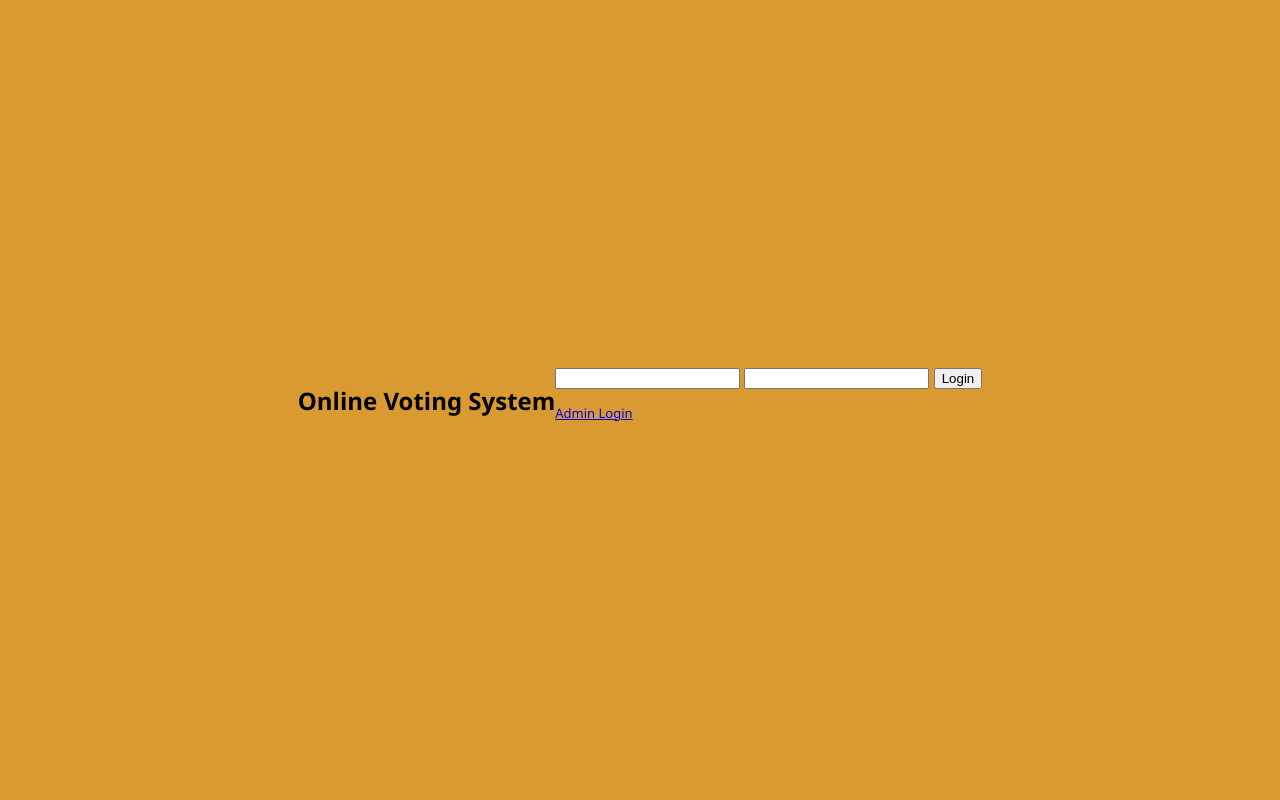
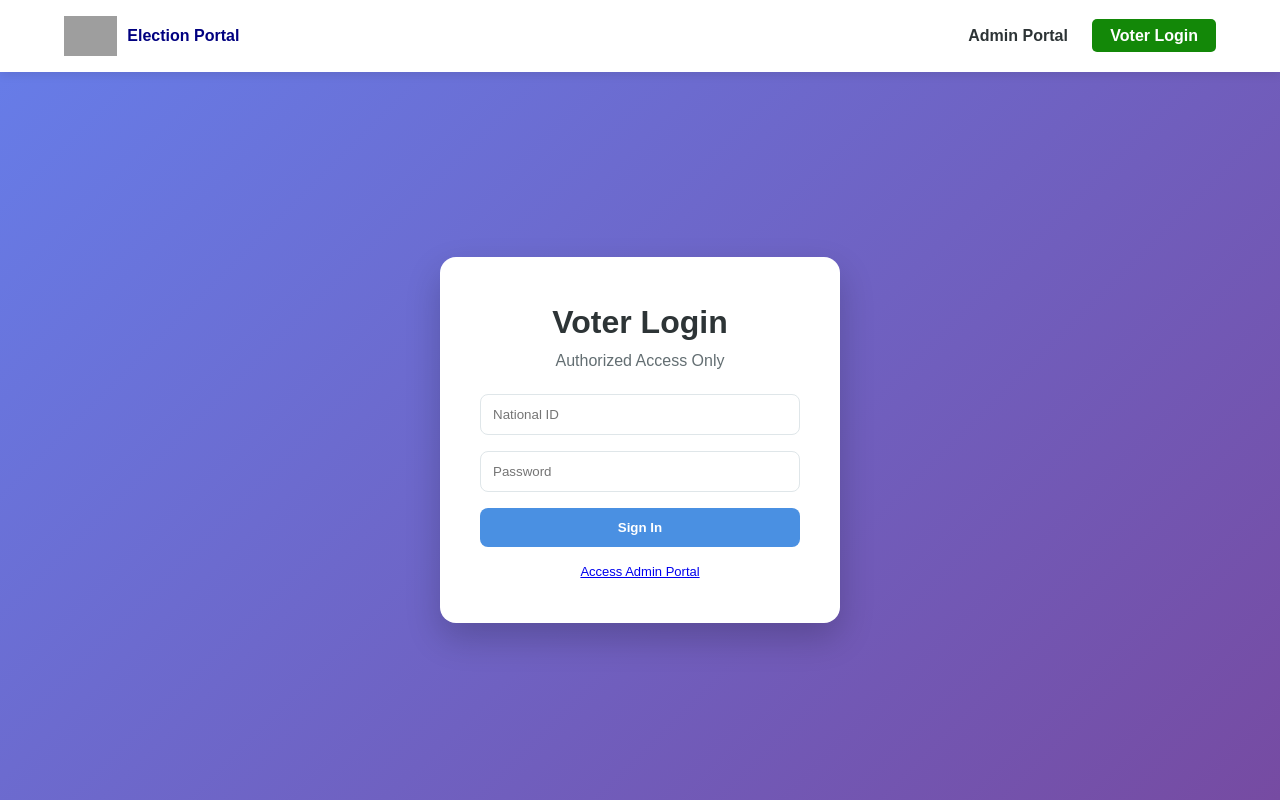
Before and after one commit to DattasaiBattu1999/Voting-System, a plain HTML site: page frontend/index.html in a window 1280 px wide. Drawn offline with Linux system fonts and the light colour scheme; grey boxes are pictures that could not be loaded.

Commit message:
user view issue resolved

```diff
--- a/frontend/index.html
+++ b/frontend/index.html
@@ -3,20 +3,35 @@
 <head>
   <link rel="stylesheet" href="style.css">
 </head>
-<script src="./app.js"></script>
+<body>
+  <nav class="navbar">
+    <div class="logo">
+      <img src="https://upload.wikimedia.org/wikipedia/commons/5/55/Emblem_of_India.svg" height="40">
+      <span>Election Portal</span>
+    </div>
+    <div class="nav-links">
+      <a href="admin-login.html">Admin Portal</a>
+      <a href="index.html" class="nav-btn">Voter Login</a>
+    </div>
+  </nav>
 
-<body>
-  <h2>Online Voting System</h2>
+  <div class="auth-wrapper">
+    <div class="container">
+      <h1>Voter Login</h1>
+      <p style="margin-bottom: 20px; color: #636e72;">Authorized Access Only</p>
 
-  <form onsubmit="login(event)">
-  <input id="nid" />
-  <input id="pwd" type="password" />
-  <button type="submit">Login</button>
-  <p style="margin-top:15px; font-size:13px;">
-  <a href="admin-login.html">Admin Login</a>
-</p>
+      <form onsubmit="login(event)">
+        <input id="nid" placeholder="National ID" required />
+        <input id="pwd" type="password" placeholder="Password" required />
+        <button type="submit" class="primary-btn">Sign In</button>
+      </form>
 
-</form>
+      <p style="margin-top:15px; font-size:13px;">
+        <a href="admin-login.html">Access Admin Portal</a>
+      </p>
+    </div>
+  </div>
+
   <script src="app.js"></script>
 </body>
 </html>
--- a/frontend/style.css
+++ b/frontend/style.css
@@ -1,92 +1,199 @@
+/* --- Global Variables & Reset --- */
+:root {
+  --saffron: #FF9933;
+  --white: #FFFFFF;
+  --green: #138808;
+  --navy: #000080;
+  --primary: #4a90e2;
+  --danger: #e74c3c;
+  --text-dark: #2d3436;
+  --bg-light: #f4f7f6;
+  --bg-gradient: linear-gradient(135deg, #667eea 0%, #764ba2 100%);
+}
+
 * {
-  box-sizing: content-box;
+  box-sizing: border-box;
+  margin: 0;
+  padding: 0;
 }
 
 body {
-  margin: 0;
-  font-family: "Segoe UI", Arial, sans-serif;
-  background: #d99b31;
-  height: 100vh;
-  width: auto;
+  font-family: 'Poppins', sans-serif;
+  background-color: var(--bg-light);
+  color: var(--text-dark);
+  line-height: 1.6;
+}
+
+/* --- Page Layouts --- */
+/* Apply this class to <body> on Login, Admin, and Vote pages */
+.auth-page {
   display: flex;
   justify-content: center;
   align-items: center;
+  min-height: 100vh;
+  background: var(--bg-gradient);
+  padding: 20px;
 }
 
 .container {
-  background: #c9eee0;
-  padding: 40px;
-  width: auto;
-  border-radius: 10px;
-  box-shadow: 0 8px 25px rgba(47, 185, 9, 0.1);
+  background: white;
+  padding: 2.5rem;
+  width: 100%;
+  max-width: 450px;
+  border-radius: 16px;
+  box-shadow: 0 15px 35px rgba(0, 0, 0, 0.2);
   text-align: center;
 }
 
-h1 {
-  margin-bottom: 10px;
-  color: #2c3e50;
+/* --- Navbar --- */
+.navbar {
+  background: white;
+  padding: 1rem 5%;
+  position: fixed;
+  width: 100%;
+  top: 0;
+  z-index: 1000;
+  display: flex;
+  justify-content: space-between;
+  align-items: center;
+  box-shadow: 0 2px 10px rgba(0,0,0,0.1);
 }
 
-.subtitle {
-  font-size: 14px;
-  color: #555;
-  margin-bottom: 25px;
+.logo { display: flex; align-items: center; gap: 10px; font-weight: 700; color: var(--navy); }
+.nav-links a { text-decoration: none; margin-left: 20px; color: var(--text-dark); font-weight: 600; }
+.nav-btn { background: var(--green); color: white !important; padding: 8px 18px; border-radius: 5px; }
+
+/* --- Hero & Home Sections --- */
+.hero {
+  height: 60vh;
+  margin-top: 60px;
+  background: linear-gradient(rgba(0,0,0,0.6), rgba(0,0,0,0.6)), url('https://images.unsplash.com/photo-1599939339740-42020296716a?auto=format&fit=crop&w=1350&q=80') center/cover;
+  display: flex;
+  align-items: center;
+  justify-content: center;
+  text-align: center;
+  color: white;
 }
 
-.vote-buttons {
-  display: flex;
-  flex-direction: column;
-  gap: 15px;
+.cta-btn { background: var(--saffron); color: white; padding: 12px 30px; border-radius: 30px; text-decoration: none; display: inline-block; margin-top: 20px; font-weight: 600; }
+
+.info-section { padding: 60px 10%; }
+.info-grid { display: grid; grid-template-columns: repeat(auto-fit, minmax(300px, 1fr)); gap: 30px; }
+.info-card { background: white; padding: 30px; border-radius: 12px; text-align: center; box-shadow: 0 4px 15px rgba(0,0,0,0.05); }
+
+/* --- Tables & Forms --- */
+table {
+  width: 100%;
+  border-collapse: collapse;
+  margin: 20px 0;
 }
 
-.vote-btn {
+th, td {
   padding: 12px;
-  font-size: 16px;
-  border: none;
-  border-radius: 6px;
-  cursor: pointer;
-  color: #fff;
+  text-align: left;
+  border-bottom: 1px solid #eee;
 }
 
-.vote-btn.yes {
-  background-color: #27ae60;
+th { background-color: #f8f9fa; color: var(--navy); }
+
+input {
+  width: 100%;
+  padding: 12px;
+  margin-bottom: 1rem;
+  border: 1px solid #dfe6e9;
+  border-radius: 8px;
 }
 
-.vote-btn.no {
-  background-color: #c0392b;
+.primary-btn, .logout-btn {
+  width: 100%;
+  padding: 12px;
+  border: none;
+  border-radius: 8px;
+  cursor: pointer;
+  font-weight: 600;
 }
 
-.vote-btn:hover {
-  opacity: 0.9;
+.primary-btn { background: var(--primary); color: white; }
+.logout-btn { background: #dfe6e9; color: var(--text-dark); margin-top: 10px; }
+
+.footer { text-align: center; padding: 2rem; background: #2d3436; color: white; }
+
+:root {
+  --saffron: #FF9933;
+  --green: #138808;
+  --navy: #000080;
+  --primary: #4a90e2;
+  --bg-gradient: linear-gradient(135deg, #667eea 0%, #764ba2 100%);
+  --text-dark: #2d3436;
 }
 
-.logout-btn {
-  margin-top: 30px;
-  background-color: #3498db;
-  color: white;
-  padding: 10px;
-  border: none;
-  border-radius: 6px;
-  cursor: pointer;
+* {
+  box-sizing: border-box; /* Fixes sizing issues from content-box */
+  margin: 0;
+  padding: 0;
 }
 
-.logout-btn:hover {
-  background-color: #2980b9;
+body {
+  font-family: 'Poppins', sans-serif;
+  background-color: #f4f7f6;
+  color: var(--text-dark);
+  line-height: 1.6;
 }
 
-.message {
-  margin-top: 20px;
-  padding: 10px;
-  border-radius: 5px;
-  font-size: 14px;
+/* --- THE FIX: Specific class for Login/Admin centering --- */
+.auth-wrapper {
+  display: flex;
+  justify-content: center;
+  align-items: center;
+  min-height: 100vh;
+  background: var(--bg-gradient);
+  padding-top: 80px; /* Space for the navbar */
 }
 
-.message.success {
-  background-color: #eafaf1;
-  color: #27ae60;
+.container {
+  background: white;
+  padding: 2.5rem;
+  width: 90%;
+  max-width: 400px;
+  border-radius: 16px;
+  box-shadow: 0 15px 35px rgba(0, 0, 0, 0.2);
+  text-align: center;
 }
 
-.message.error {
-  background-color: #fdecea;
-  color: #c0392b;
+/* --- Navigation Bar --- */
+.navbar {
+  background: white;
+  padding: 1rem 5%;
+  position: fixed;
+  width: 100%;
+  top: 0;
+  z-index: 1000;
+  display: flex;
+  justify-content: space-between;
+  align-items: center;
+  box-shadow: 0 2px 10px rgba(0,0,0,0.1);
 }
+
+.logo { display: flex; align-items: center; gap: 10px; font-weight: 700; color: var(--navy); }
+.nav-links a { text-decoration: none; margin-left: 20px; color: var(--text-dark); font-weight: 600; }
+.nav-btn { background: var(--green); color: white !important; padding: 8px 18px; border-radius: 5px; }
+
+/* --- Forms & Buttons --- */
+input {
+  width: 100%;
+  padding: 12px;
+  margin-bottom: 1rem;
+  border: 1px solid #dfe6e9;
+  border-radius: 8px;
+}
+
+.primary-btn {
+  width: 100%;
+  padding: 12px;
+  background: var(--primary);
+  color: white;
+  border: none;
+  border-radius: 8px;
+  cursor: pointer;
+  font-weight: 600;
+}
```
Also changed, not shown: frontend/admin-login.html (+3 -4 lines), frontend/admin.html (+9 -9 lines), frontend/login-page.html (added, +23 -0 lines), frontend/vote.html (+8 -9 lines).
